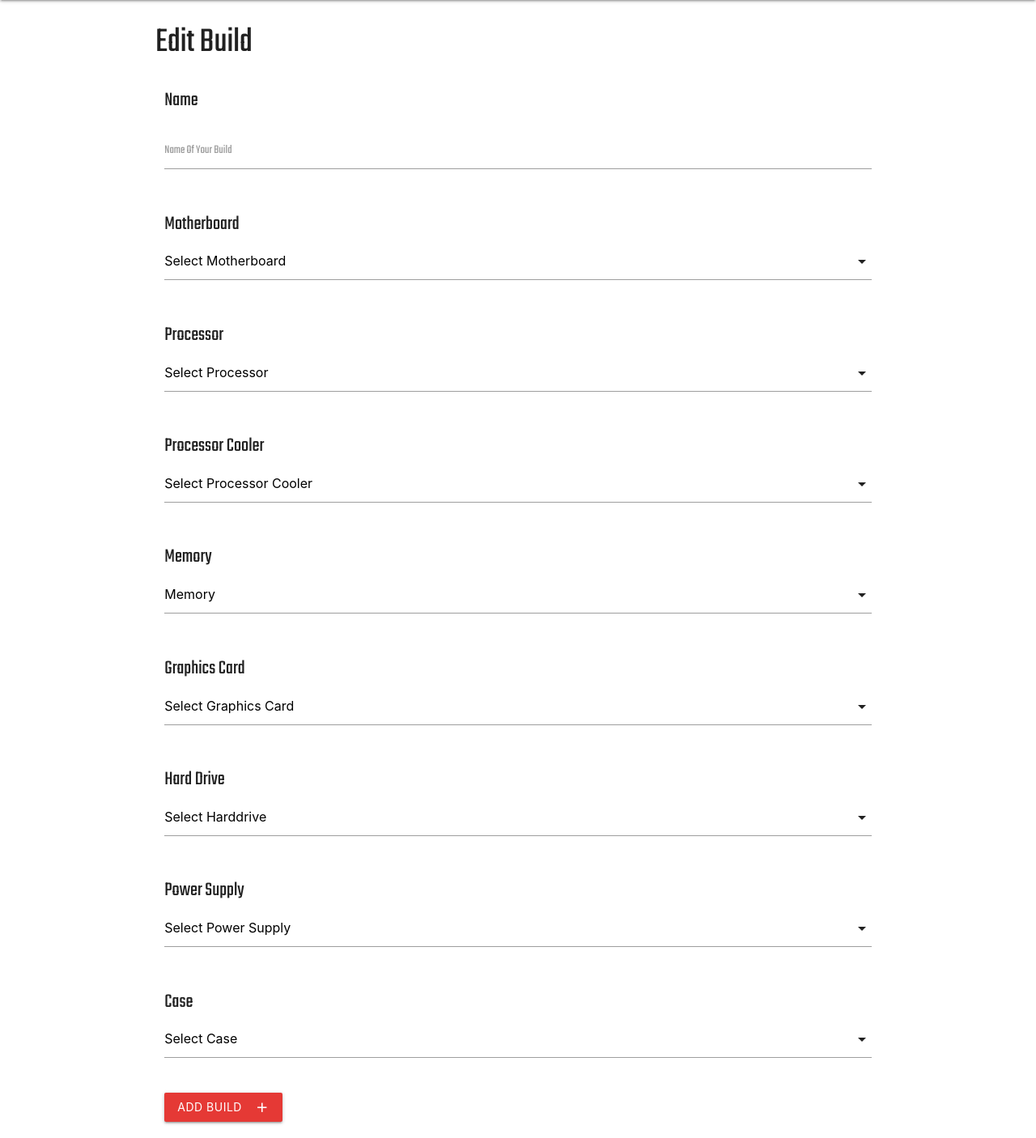
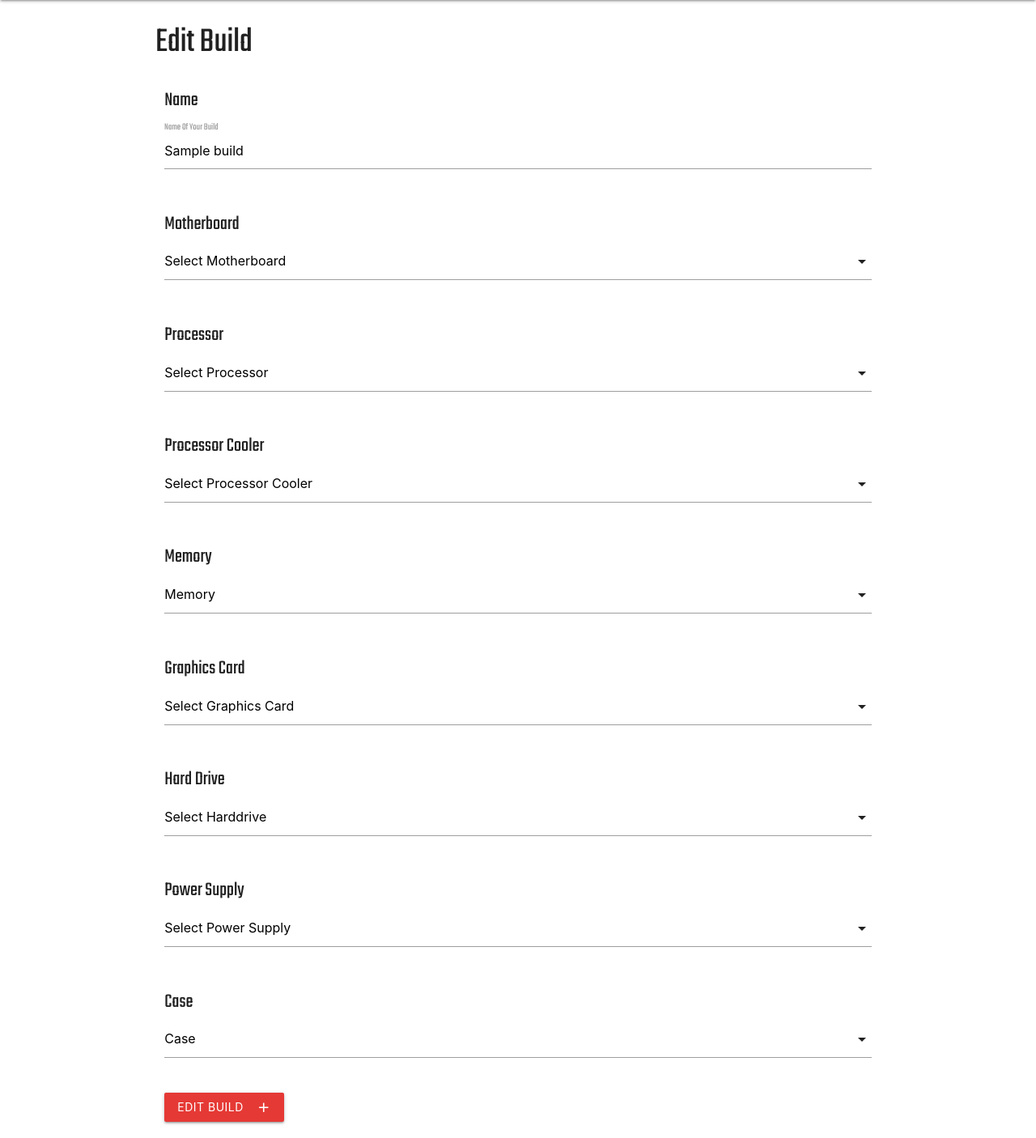
Before and after one commit to kris965/pc-builder, a Flask app: template templates/editbuild.html in a window 1280 px wide. Shown: the part 64-1470 px from the top of the page at 81% size. Run offline with Flask 2, Linux system fonts and the light colour scheme; the template is opened without the code that fills it: most values are stand-ins (such as "Sample title", 1, 10 or a date in 2020); some libraries are stand-ins or nearby versions.

Commit message:
fix bug/spelling where data was not being displayed

```diff
--- a/templates/editbuild.html
+++ b/templates/editbuild.html
@@ -1,13 +1,13 @@
-{% extends "base.html" %} {% block title %}Add a Build{% endblock %} {% block
+{% extends "base.html" %} {% block title %}Edit Build{% endblock %} {% block
 content %} {% endblock %} {% block addbuild %}
 <div class="container">
   <h3>Edit Build</h3>
   <div class="row">
-    <form action="{{ url_for('insert_build') }}" method="POST"  class="col s12">
+    <form action="{{ url_for('update_build', build_id=build._id) }}" method="POST" class="col s12">
       <h5>Name</h5>
       <div class="row">
         <div class="input-field col s12">
-                <input id="build_name" name="build_name" type="text">
+                <input id="build_name" name="build_name" type="text" value="{{build.build_name}}">
                 <label for="icon_prefix">Name Of Your Build</label>
             </div>
         <div class="input-field col s12">
@@ -15,7 +15,11 @@ content %} {% endblock %} {% block addbuild %}
           <select id="motherboard" name="motherboard">
             <option value="" disabled selected>Select Motherboard</option>
             {% for motherboard in motherboards %}
+            {% if motherboard.motherboard == build.motherboard %}
+            <option value="{{motherboard.motherboard}}" selected >{{motherboard.motherboard}}</option>
+            {% else %}
             <option value="{{motherboard.motherboard}}">{{motherboard.motherboard}}</option>
+            {% endif %}
             {% endfor %}
           </select>
         </div>
@@ -24,7 +28,11 @@ content %} {% endblock %} {% block addbuild %}
           <select id="processor" name="processor">
             <option value="" disabled selected>Select Processor</option>
             {% for processor in processors %}
+            {% if processor.processor == build.processor %}
+            <option value="{{processor.processor}}" selected >{{processor.processor}}</option>
+            {% else %}
             <option value="{{processor.processor}}">{{processor.processor}}</option>
+            {% endif %}
             {% endfor %}
           </select>
         </div>
@@ -33,7 +41,11 @@ content %} {% endblock %} {% block addbuild %}
           <select id="processor_cooler" name="processor_cooler">
             <option value="" disabled selected>Select Processor Cooler</option>
             {% for processorcooler in processorcoolers %}
+            {% if processorcooler.processor_cooler == build.processor_cooler %}
+            <option value="{{processorcooler.processor_cooler}}" selected >{{processorcooler.processor_cooler}}</option>
+            {% else %}
             <option value="{{processorcooler.processor_cooler}}">{{processorcooler.processor_cooler}}</option>
+            {% endif %}
             {% endfor %}
           </select>
         </div>
@@ -42,7 +54,11 @@ content %} {% endblock %} {% block addbuild %}
           <select id="memory" name="memory">
             <option value="" disabled selected>Memory</option>
             {% for memory in memory %}
+            {% if memory.memory == build.memory %}
+            <option value="{{memory.memory}}" selected >{{memory.memory}}</option>
+            {% else %}
             <option value="{{memory.memory}}">{{memory.memory}}</option>
+            {% endif %}
             {% endfor %}
           </select>
         </div>
@@ -51,7 +67,11 @@ content %} {% endblock %} {% block addbuild %}
           <select id="graphics_card" name="graphics_card">
             <option value="" disabled selected>Select Graphics Card</option>
             {% for graphicscard in graphicscards %}
+            {% if graphicscard.graphics_card == build.graphics_card %}
+            <option value="{{graphicscard.graphics_card}}" selected >{{graphicscard.graphics_card}}</option>
+            {% else %}
             <option value="{{graphicscard.graphics_card}}">{{graphicscard.graphics_card}}</option>
+            {% endif %}
             {% endfor %}
           </select>
         </div>
@@ -60,7 +80,11 @@ content %} {% endblock %} {% block addbuild %}
           <select id="hard_drive" name="hard_drive">
             <option value="" disabled selected>Select Harddrive</option>
             {% for harddrive in harddrives %}
+            {% if harddrive.hard_drive == build.hard_drive %}
+            <option value="{{harddrive.hard_drive}}" selected >{{harddrive.hard_drive}}</option>
+            {% else %}
             <option value="{{harddrive.hard_drive}}">{{harddrive.hard_drive}}</option>
+            {% endif %}
             {% endfor %}
           </select>
         </div>
@@ -69,21 +93,29 @@ content %} {% endblock %} {% block addbuild %}
           <select id="power_supply" name="power_supply">
             <option value="" disabled selected>Select Power Supply</option>
             {% for powersupply in powersupplies %}
+            {% if powersupply.power_supply == build.power_supply %}
+            <option value="{{powersupply.power_supply}}" selected >{{powersupply.power_supply}}</option>
+            {% else %}
             <option value="{{powersupply.power_supply}}">{{powersupply.power_supply}}</option>
+            {% endif %}
             {% endfor %}
           </select>
         </div>
         <div class="input-field col s12">
           <h5>Case</h5>
           <select id="case" name="case">
-            <option value="" disabled selected>Select Case</option>
+            <option value="" disabled selected>Case</option>
             {% for case in cases %}
+            {% if case.case == build.case %}
+            <option value="{{case.case}}" selected >{{case.case}}</option>
+            {% else %}
             <option value="{{case.case}}">{{case.case}}</option>
+            {% endif %}
             {% endfor %}
           </select>
         </div>
       </div>
-      <button class="red darken-1 btn waves-effect waves-light" type="submit" name="action">Add build
+      <button class="red darken-1 btn waves-effect waves-light" type="submit" name="action">Edit Build
     <i class="material-icons right">add</i>
   </button>
     </form>
```
